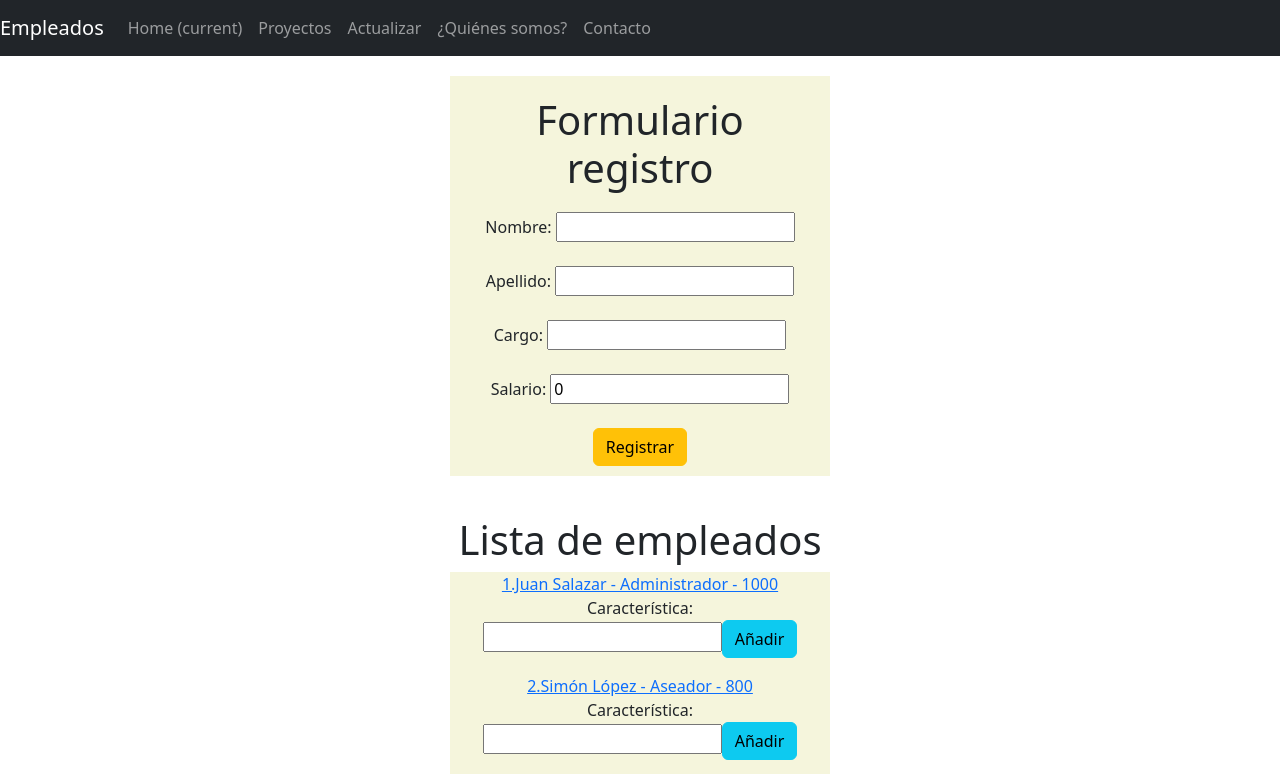
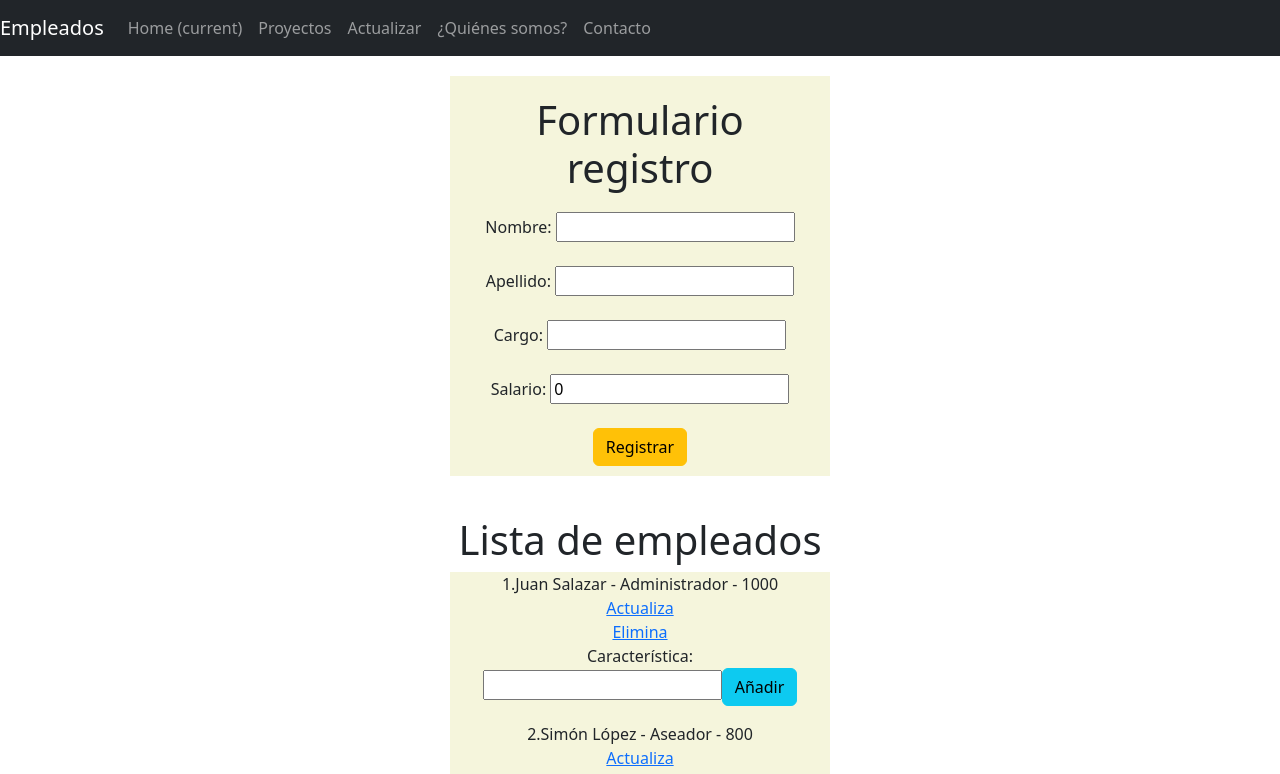
Before and after one commit to majo08velas/app-empleados, an Angular app: page / in a window 1280 px wide. Shown: the top 774 px of the page. Built offline with nearby package versions, Linux system fonts and the light colour scheme.

Commit message:
Se agregó página de error

```diff
--- a/src/app/actualiza-component/actualiza-component.component.html
+++ b/src/app/actualiza-component/actualiza-component.component.html
@@ -8,6 +8,10 @@
     Apellido: <input type="text" name="apellido" [(ngModel)]="apellido"><br><br>
     Cargo: <input type="text" name="cargo" [(ngModel)]="cargo"><br><br>
     Salario: <input type="number" name="salario" [(ngModel)]="salario"><br><br>
-    <input class="btn btn-warning" type="submit" value="Modificar" (click)="actualizarEmpleado()">
-    <input class="btn btn-danger" type="submit" value="Eliminar" (click)="eliminarEmpleado()">
+    <div *ngIf="actualiza">
+        <input class="btn btn-warning" type="submit" value="Modificar" (click)="actualizarEmpleado()">
+    </div>
+    <div *ngIf="elimina">
+        <input class="btn btn-danger" type="submit" value="Eliminar" (click)="actualizarEmpleado()">
+    </div>
 </form>
--- a/src/app/actualiza-component/actualiza-component.component.ts
+++ b/src/app/actualiza-component/actualiza-component.component.ts
@@ -20,11 +20,20 @@ export class ActualizaComponentComponent implements OnInit {
   mensaje:string="";
   empleados:Empleado[]=[];
   i:number;
+  actualiza:boolean=false;
+  elimina:boolean=false;
+  accion:number;
 
   constructor(private router:Router,private route:ActivatedRoute,private empleadoService:EmpleadosService) {
   }
 
   ngOnInit(): void {
+    this.accion = parseInt(this.route.snapshot.queryParams['accion']);
+    if(this.accion == 1){
+      this.actualiza=true;
+    }else{
+      this.elimina=true;
+    }
     this.empleados=this.empleadoService.empleados;
     this.i = this.route.snapshot.params['id'];
     let empleado:Empleado = this.empleadoService.encontrarEmpleado(this.i);
@@ -40,14 +49,13 @@ export class ActualizaComponentComponent implements OnInit {
   }
 
   actualizarEmpleado(){
-    let empleado_actualizado = new Empleado(this.nombre,this.apellido,this.cargo,this.salario);
-    this.empleadoService.actualizarEmpleado(empleado_actualizado,this.i);
-    this.router.navigate(['']);
+    if(this.accion == 1){
+      let empleado_actualizado = new Empleado(this.nombre,this.apellido,this.cargo,this.salario);
+      this.empleadoService.actualizarEmpleado(empleado_actualizado,this.i);
+      this.router.navigate(['']);
+    }else{
+      this.empleadoService.eliminarEmpleado(this.i);
+      this.router.navigate(['']);
+    }
   }
-
-  eliminarEmpleado(){
-    this.empleadoService.eliminarEmpleado(this.i);
-    this.router.navigate(['']);
-  }
-
 }
--- a/src/app/app.module.ts
+++ b/src/app/app.module.ts
@@ -12,13 +12,15 @@ import { QsComponentComponent } from './qs-component/qs-component.component';
 import { ContactoComponentComponent } from './contacto-component/contacto-component.component';
 import { RouterModule, Routes } from '@angular/router';
 import { ActualizaComponentComponent } from './actualiza-component/actualiza-component.component';
+import { ErrorPersonalizadoComponentComponent } from './error-personalizado-component/error-personalizado-component.component';
 
 const appRoutes:Routes=[
   {path:'', component:HomeComponentComponent},
   {path:'proyectos', component:ProyectosComponentComponent},
   {path:'QS', component:QsComponentComponent},
   {path:'contacto',component:ContactoComponentComponent},
-  {path:'actualiza/:id', component:ActualizaComponentComponent}
+  {path:'actualiza/:id', component:ActualizaComponentComponent},
+  {path:'**', component:ErrorPersonalizadoComponentComponent}
 ]
 
 @NgModule({
@@ -31,6 +33,7 @@ const appRoutes:Routes=[
     QsComponentComponent,
     ContactoComponentComponent,
     ActualizaComponentComponent,
+    ErrorPersonalizadoComponentComponent
   ],
   imports: [
     BrowserModule, FormsModule, RouterModule.forRoot(appRoutes)
--- a/src/app/empleado-hijo-c/empleado-hijo-c.component.html
+++ b/src/app/empleado-hijo-c/empleado-hijo-c.component.html
@@ -1,7 +1,9 @@
 <div class="container">
     <div class="row">
         <div>
-            <a [routerLink]="['/actualiza',i]">{{i+1}}.{{empleado.nombre}} {{empleado.apellido}} - {{empleado.cargo}} - {{empleado.salario}}</a>
+            {{i+1}}.{{empleado.nombre}} {{empleado.apellido}} - {{empleado.cargo}} - {{empleado.salario}}<br>
+            <a [routerLink]="['/actualiza',i ]" [queryParams]="{accion:'1'}">Actualiza</a> <br>
+            <a [routerLink]="['/actualiza',i ]" [queryParams]="{accion:'2'}">Elimina</a>
         </div>
         <app-caracteristicas-empleados (caracteristicasEmpleados)="agregarCarac($event)"></app-caracteristicas-empleados>
         <ul style="list-style: none ;">
--- /dev/null
+++ b/src/app/error-personalizado-component/error-personalizado-component.component.css
@@ -0,0 +1,27 @@
+body{
+    background-color: #6ab0ce;
+    height: 1000px;
+    text-align: center;
+}
+#nube1{
+    position: absolute;
+    top: 0px;
+    left: 10px;
+    width: 1000px;
+}
+#nube2{
+    position: absolute;
+    top: 200px;
+    right: 50px;
+    width: 1000px;
+}
+
+p{
+    position: absolute;
+    top: 40%;
+    left: 50%;
+    transform: translateX(-50%);
+    font-size: 100px;
+    font-family:'Lucida Sans', 'Lucida Sans Regular', 'Lucida Grande', 'Lucida Sans Unicode', Geneva, Verdana, sans-serif;
+    font-weight: bold;
+}
--- /dev/null
+++ b/src/app/error-personalizado-component/error-personalizado-component.component.html
@@ -0,0 +1,5 @@
+<body>
+    <img src="../../assets/nube.png" alt="nube" id="nube1">
+    <img src="../../assets/nube.png" alt="nube" id="nube2">
+    <p>4<span style="color: white;">0</span>4</p>
+</body>
--- /dev/null
+++ b/src/app/error-personalizado-component/error-personalizado-component.component.ts
@@ -0,0 +1,15 @@
+import { AfterViewInit, Component, OnInit } from '@angular/core';
+
+@Component({
+  selector: 'app-error-personalizado-component',
+  templateUrl: './error-personalizado-component.component.html',
+  styleUrls: ['./error-personalizado-component.component.css']
+})
+export class ErrorPersonalizadoComponentComponent implements OnInit {
+
+  constructor() { }
+
+  ngOnInit(): void {
+  }
+
+}
```
Also changed, not shown: src/assets/nube.png (added).
